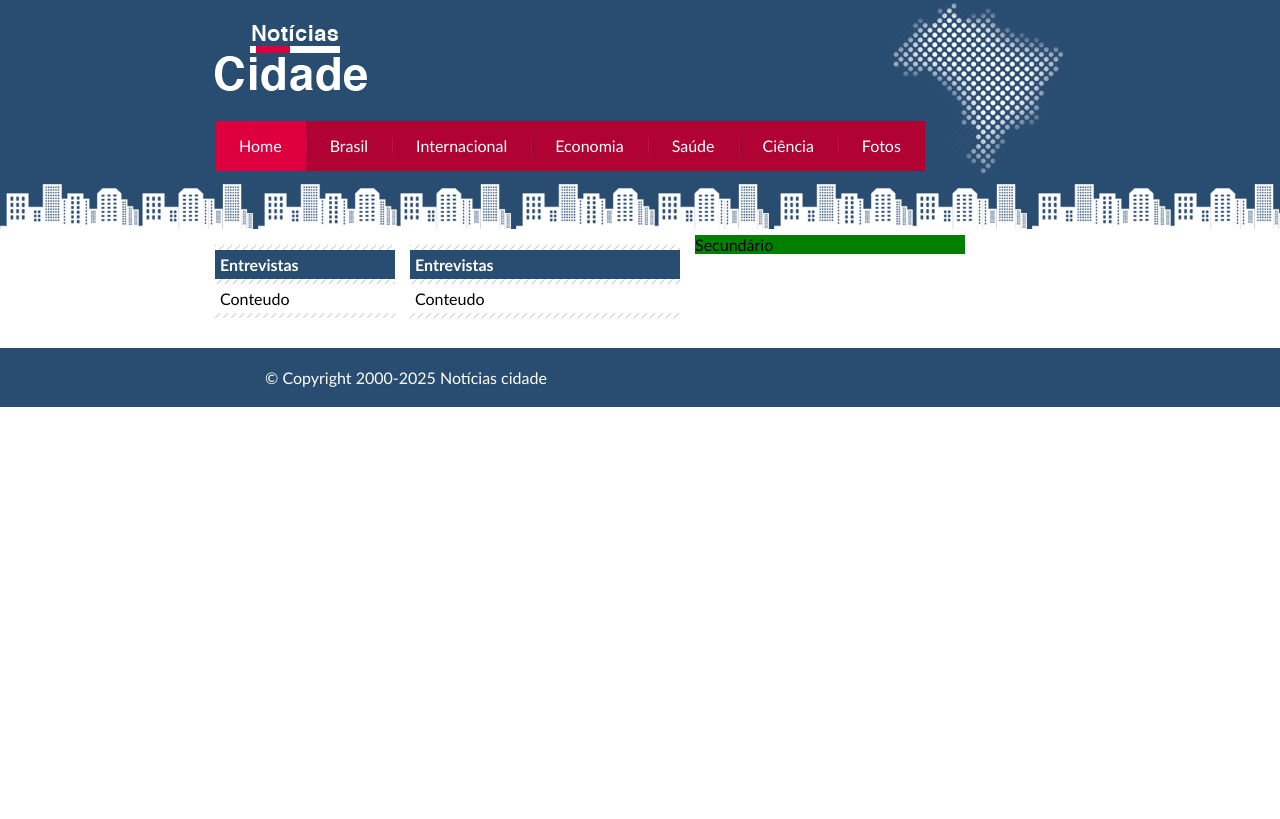
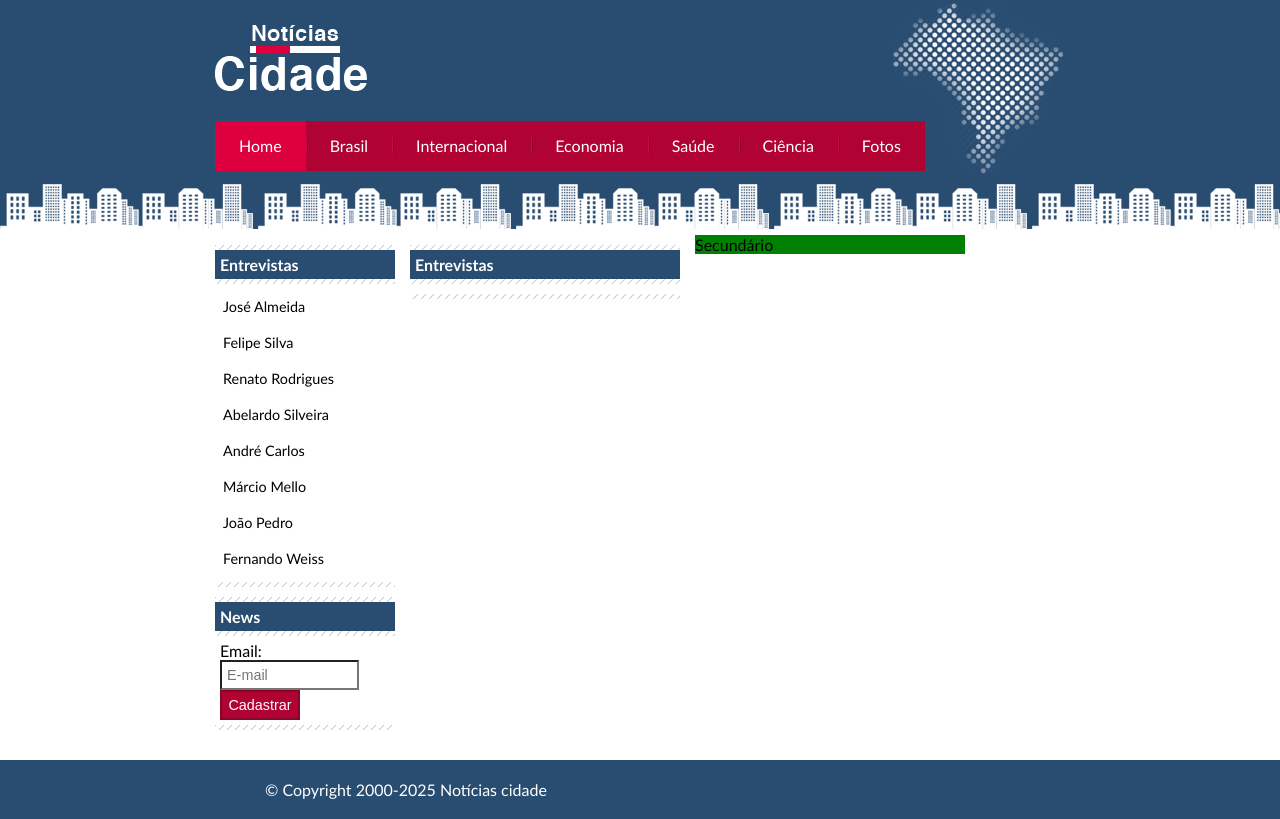
Before and after one commit to PedroHenrique910/Cidade-Noticia, a plain HTML site: page index.html in a window 1280 px wide. Drawn offline with Linux system fonts and the light colour scheme.

Commit message:
style: Menu lateral finalizado
Lista de pessoas adicionada + campo de submit

```diff
--- a/index.html
+++ b/index.html
@@ -59,7 +59,7 @@
                 <div class="caixa">
                     <h2>Entrevistas</h2>
                     <div class="caixa-conteudo">
-                        Conteudo
+
                     </div>
                 </div>
 
@@ -72,7 +72,32 @@
                 <div class="caixa">
                     <h2>Entrevistas</h2>
                     <div class="caixa-conteudo">
-                        Conteudo
+                        <ul>
+                            <li><a href="">José Almeida</a></li>
+                            <li><a href="">Felipe Silva</a></li>
+                            <li><a href="">Renato Rodrigues</a></li>
+                            <li><a href="">Abelardo Silveira</a></li>
+                            <li><a href="">André Carlos</a></li>
+                            <li><a href="">Márcio Mello</a></li>
+                            <li><a href="">João Pedro</a></li>
+                            <li><a href="">Fernando Weiss</a></li>
+                        </ul>
+                    </div>
+                </div>
+
+                <div class="caixa">
+                    <h2>News</h2>
+                    <div class="caixa-conteudo">
+                        <form action="">
+                            <div>
+                                <label for="email">Email:</label>
+                                <input type="text" name="email" id="email" placeholder="E-mail">
+                            </div>
+
+                            <div>
+                                <input class="submit" type="submit" value="Cadastrar" id="">
+                            </div>
+                        </form>
                     </div>
                 </div>
 
--- a/style.css
+++ b/style.css
@@ -121,6 +121,44 @@ h2 {
   margin-top: 5px;
 }
 
+/*Formatar menus laterais*/
+
+#lateral ul a {
+  font-size: 0.9em;
+  padding: 3px;
+  display: block;
+  line-height: 30px;
+  color: #000;
+  text-decoration: none;
+}
+
+#lateral ul a:hover {
+  background: #f9f9f9 url(imagens/marcador.png) no-repeat left;
+  text-indent: 20px;
+  color: #a1a1a1;
+}
+
+/*Formatando formulários*/
+
+label {
+  display: block;
+  cursor: pointer;
+}
+
+input {
+  padding: 5px;
+  width: 125px;
+  font-size: 0.9em;
+  background-color: #fff;
+}
+
+input.submit {
+  width: 80px;
+  color: #ffffff;
+  background-color: #b10333;
+  border: 2px solid #870529;
+}
+
 #container-rodape {
   background: #294c71;
   padding: 20px;
```
